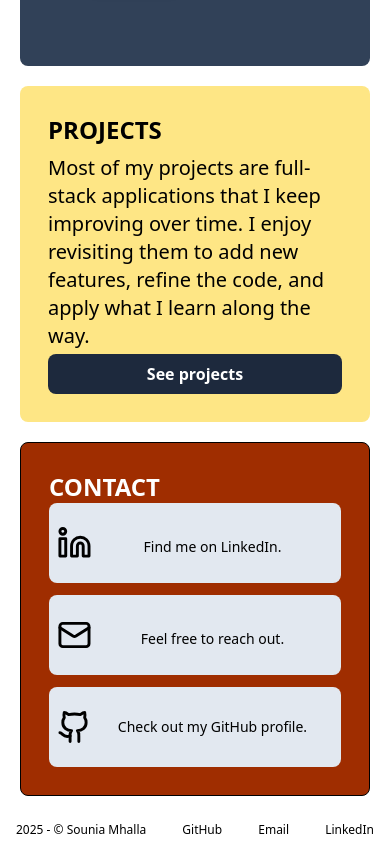
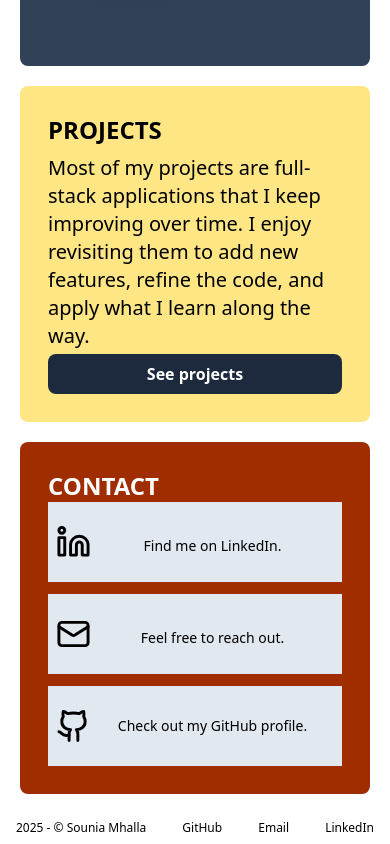
Before and after one commit to vickyfrosties/Portfolio, a React (Vite) app in the folder client/: page /home in a window 390 px wide. Shown: the part 982-1826 px from the top of the page. Built offline with nearby package versions, Linux system fonts and the light colour scheme.

Commit message:
style: add responsive adjustements contact box on Home page

```diff
--- a/client/src/components/Home.jsx
+++ b/client/src/components/Home.jsx
@@ -88,17 +88,17 @@ const Home = ({ className }) => {
           </div>
         </div>
 
-        <div className="bg-orange-800 grid col-span-2 rounded-lg p-12 max-2xl:p-7 max-lg:h-1/2 max-lg:flex max-lg:flex-col max-lg:justify-between max-md:min-h-64 max-lg:border-1 max-lg:h-auto">
+        <div className="bg-orange-800 grid col-span-2 rounded-lg p-12 max-2xl:p-7 max-lg:h-1/2 max-lg:flex max-lg:flex-col max-lg:justify-between max-md:min-h-64 max-lg:h-auto">
           <h3 className="text-2xl text-white font-bold">CONTACT</h3>
-          <section className="flex w-full justify-between max-md:justify-between max-sm:justify-around max-xs:flex max-xs:flex-col max-xs:gap-3 max-xs:justify-between 2xl:h-full max-lg:h-full">
+          <section className="flex w-full justify-between max-md:justify-between max-sm:justify-around max-xs:flex max-xs:flex-col max-xs:gap-3 max-xs:justify-between 2xl:size-full max-lg:h-full max-lg:flex-col">
             <div
-              className="flex flex-col justify-center items-center w-50 max-sm:w-40 max-xs:w-full max-xs:h-20"
+              className="flex flex-col justify-center items-center w-50 max-xs:w-full max-xs:h-20 max-lg:w-full"
               role="link"
             >
               <a
                 href="https://linkedin.com/in/mhalla-sounia"
                 target="_blank"
-                className="bg-slate-200 rounded-lg p-2 flex flex-col justify-center items-center max-md:h-30 max-md:w-full max-xs:flex-row 2xl:h-full 2xl:w-full max-lg:h-full"
+                className="bg-slate-200 rounded-lg p-2 flex flex-col justify-center items-center max-md:h-30 max-md:w-full max-xs:flex-row  max-lg:size-full max-lg:rounded-none max-xl:size-full max-2xl:size-full 2xl:size-full"
               >
                 <svg
                   xmlns="http://www.w3.org/2000/svg"
@@ -124,12 +124,12 @@ const Home = ({ className }) => {
             </div>
 
             <div
-              className="flex flex-col justify-center items-center w-50 max-sm:w-40 max-xs:w-full max-xs:h-20"
+              className="flex flex-col justify-center items-center w-50 max-xs:w-full max-xs:h-20 max-lg:w-full"
               role="link"
             >
               <a
                 href="mailto:sounia.mhalla@hotmail.com"
-                className="bg-slate-200 rounded-lg p-2 flex flex-col justify-center items-center max-md:h-30 max-sm:w-full max-xs:flex-row 2xl:h-full 2xl:w-full max-lg:h-full"
+                className="bg-slate-200 rounded-lg p-2 flex flex-col justify-center items-center max-md:h-30 max-md:w-full max-sm:w-full max-xs:flex-row max-lg:size-full max-lg:rounded-none max-xl:size-full max-2xl:size-full 2xl:size-full"
               >
                 <svg
                   xmlns="http://www.w3.org/2000/svg"
@@ -153,11 +153,11 @@ const Home = ({ className }) => {
               </a>
             </div>
 
-            <div className="flex flex-col justify-center items-center w-50 max-sm:w-40 max-xs:w-full max-xs:h-20">
+            <div className="flex flex-col justify-center items-center w-50 max-xs:w-full max-xs:h-20 max-lg:w-full">
               <a
                 href="https://github.com/vickyfrosties?tab=repositories"
                 target="_blank"
-                className="bg-slate-200 rounded-lg p-2 flex flex-col justify-center items-center max-md:h-30 max-sm:w-full max-xs:flex-row 2xl:h-full 2xl:w-full max-lg:h-full"
+                className="bg-slate-200 rounded-lg p-2 flex flex-col justify-center items-center max-md:h-30 max-md:w-full max-sm:w-full max-xs:flex-row max-lg:size-full max-lg:rounded-none max-xl:size-full max-2xl:size-full 2xl:size-full "
                 role="link"
               >
                 <svg
```
